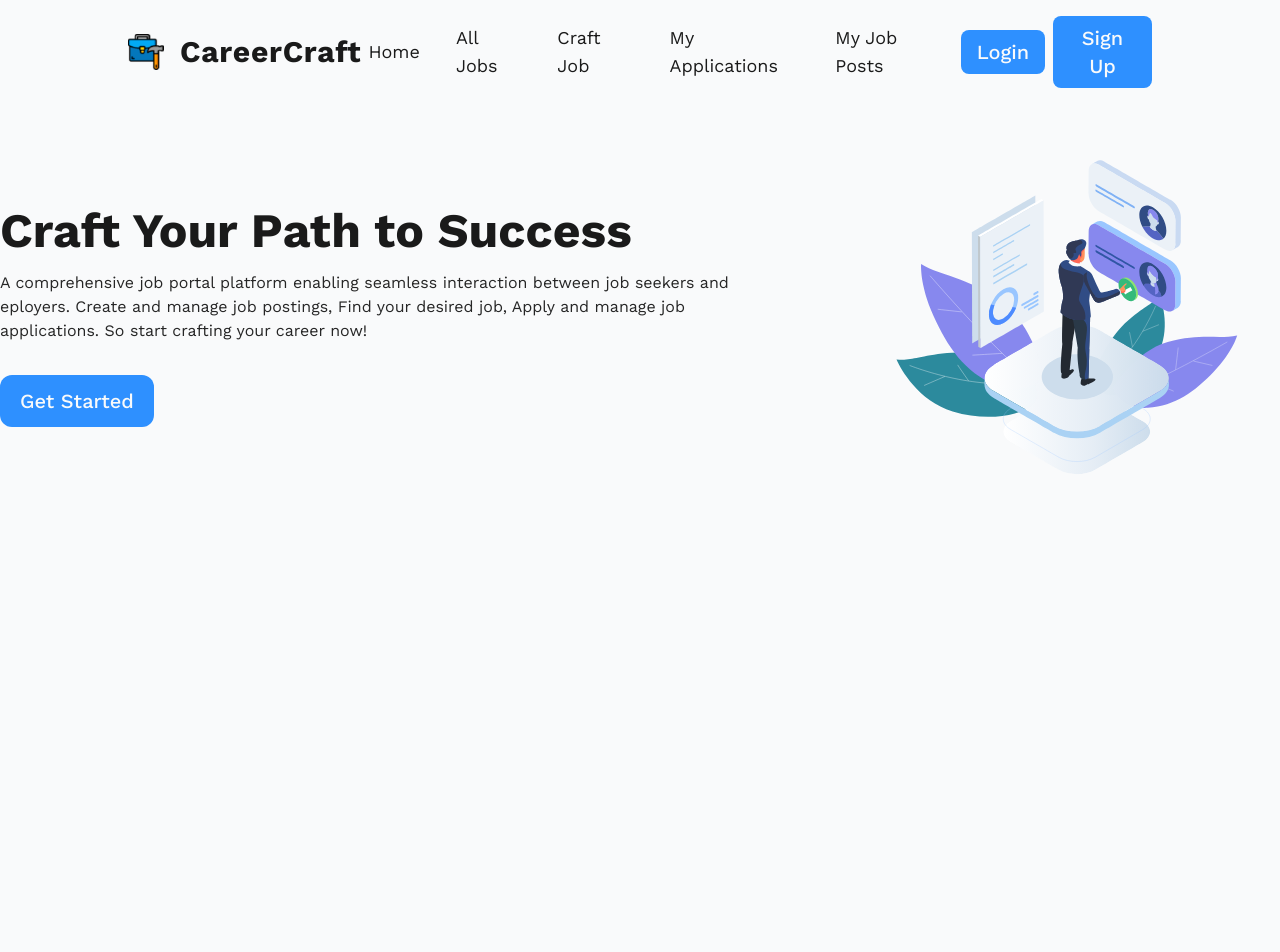
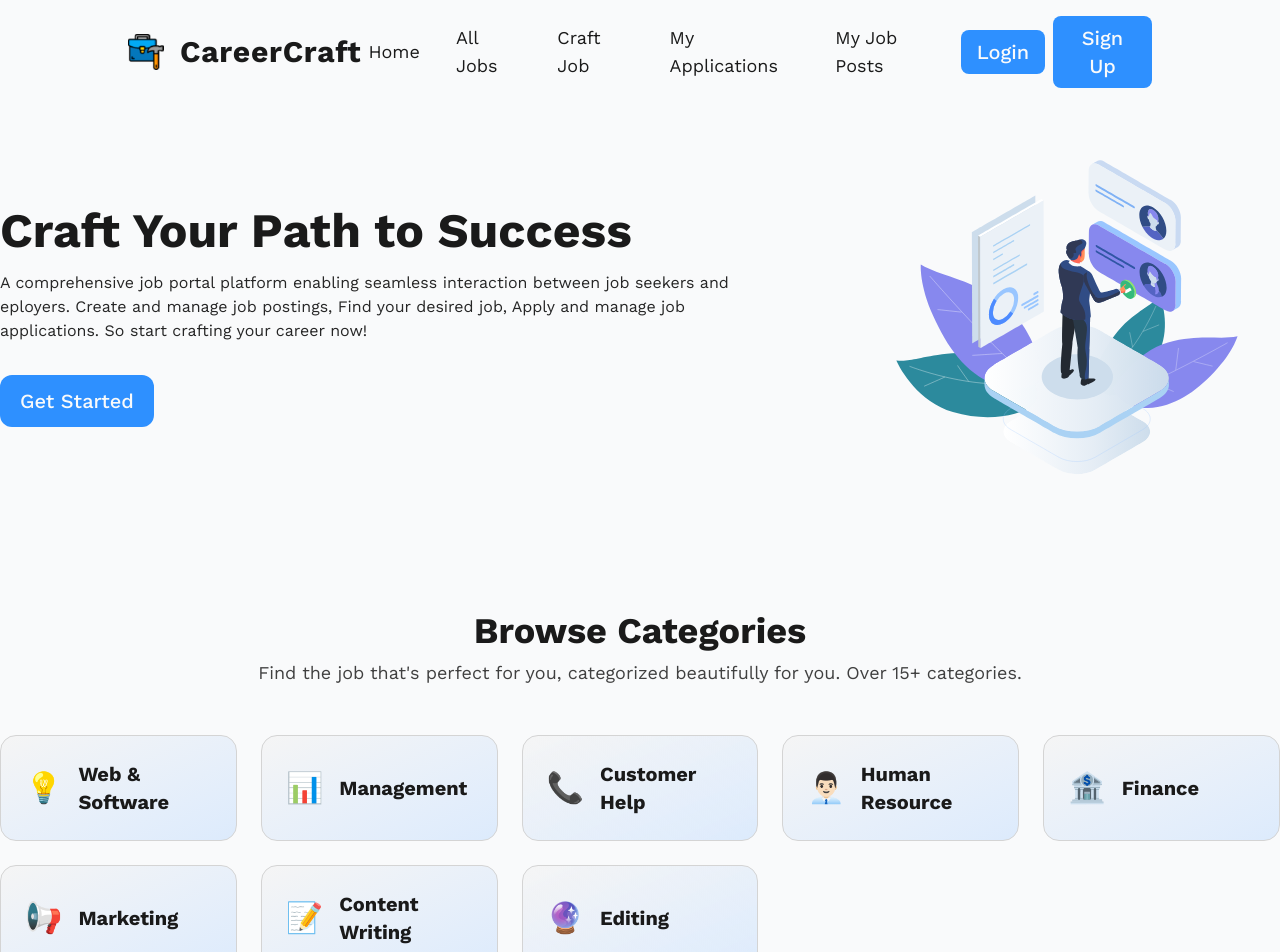
Before and after one commit to ninjaquasar/career-code-client, a React (Vite) app: page / in a window 1280 px wide. Shown: the top 952 px of the page. Before the commit the page ends 800 px from the top, so only its background shows below. Built offline with nearby package versions, Linux system fonts and the light colour scheme; no server answers.

Commit message:
feat(home): build browse-categories section

```diff
--- /dev/null
+++ b/src/components/home/BrowseCategories.jsx
@@ -0,0 +1,59 @@
+import CategoryCard from "./CategoryCard";
+
+const BrowseCategories = () => {
+	const categoriesData = [
+		{
+			emoji: "💡",
+			name: "Web & Software",
+		},
+		{
+			emoji: "📊",
+			name: "Management",
+		},
+		{
+			emoji: "📞",
+			name: "Customer Help",
+		},
+		{
+			emoji: "👨🏻‍💼",
+			name: "Human Resource",
+		},
+		{
+			emoji: "🏦",
+			name: "Finance",
+		},
+		{
+			emoji: "📢",
+			name: "Marketing",
+		},
+		{
+			emoji: "📝",
+			name: "Content Writing",
+		},
+		{
+			emoji: "🔮",
+			name: "Editing",
+		},
+	];
+	return (
+		<section className="max-w-8xl mx-auto my-20">
+			<h2 className="text-4xl font-bold text-center mb-2">Browse Categories</h2>
+			<p className="text-lg text-center text-neutral-700">
+				Find the job that's perfect for you, categorized beautifully for you. Over 15+
+				categories.
+			</p>
+			<div className="mt-12 grid grid-cols-5 gap-6">
+				{categoriesData.map((category) => (
+					<CategoryCard
+						key={category.name}
+						emoji={category.emoji}
+					>
+						{category.name}
+					</CategoryCard>
+				))}
+			</div>
+		</section>
+	);
+};
+
+export default BrowseCategories;
--- /dev/null
+++ b/src/components/home/CategoryCard.jsx
@@ -0,0 +1,15 @@
+const CategoryCard = ({ emoji = "", children }) => {
+	return (
+		<div className="bg-gradient-to-br from-neutral-100 to-prime/15 p-6 border border-neutral-300 rounded-2xl flex items-center gap-x-4 hover:to-prime/25 hover:border-prime/40 transition-colors">
+			<div
+				role="img"
+				className="text-3xl"
+			>
+				{emoji}
+			</div>
+			<h5 className="text-xl font-bold">{children}</h5>
+		</div>
+	);
+};
+
+export default CategoryCard;
--- a/src/pages/Home.jsx
+++ b/src/pages/Home.jsx
@@ -1,9 +1,11 @@
+import BrowseCategories from "../components/home/BrowseCategories";
 import Hero from "../components/home/Hero";
 
 const Home = () => {
 	return (
 		<main>
 			<Hero />
+			<BrowseCategories />
 		</main>
 	);
 };
```
